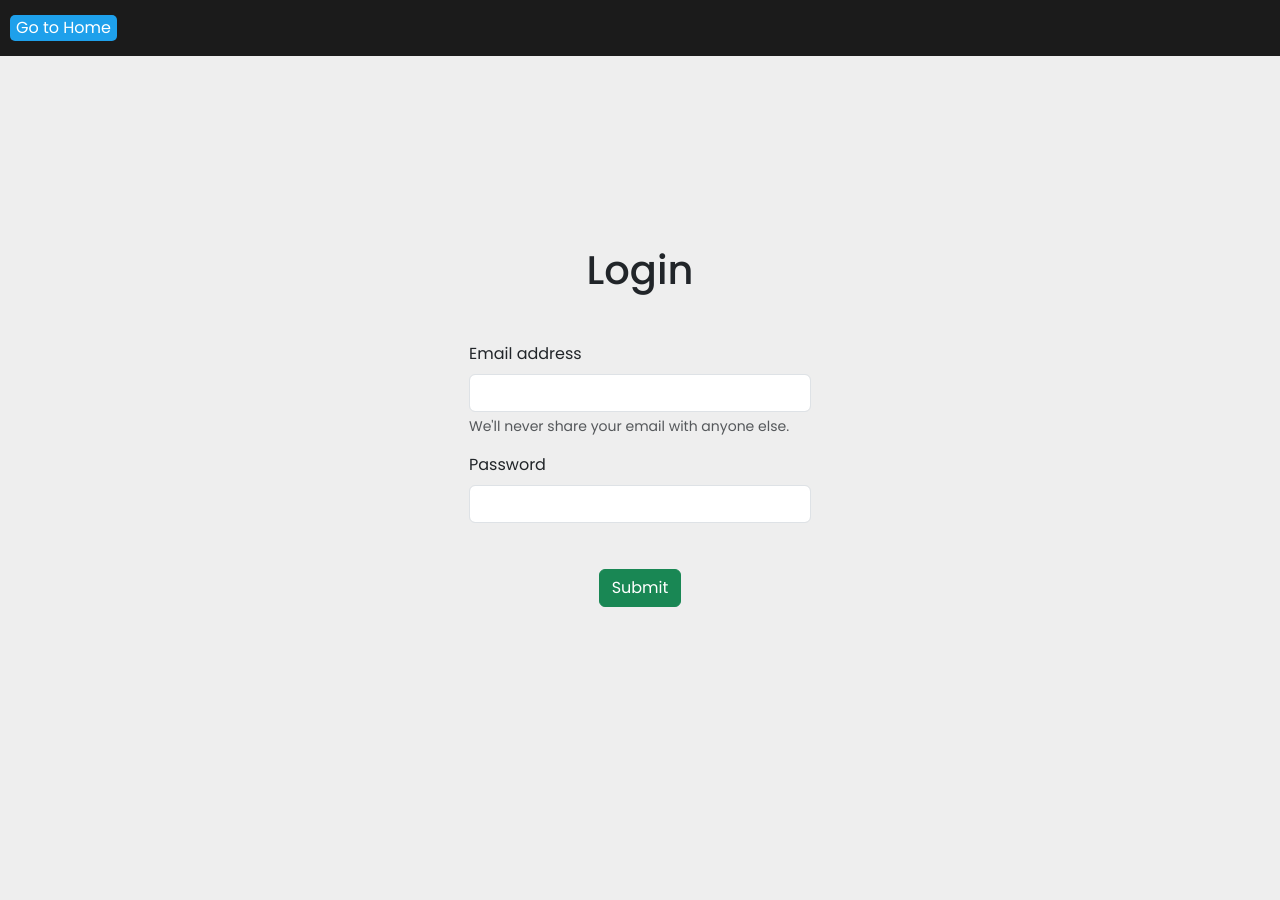
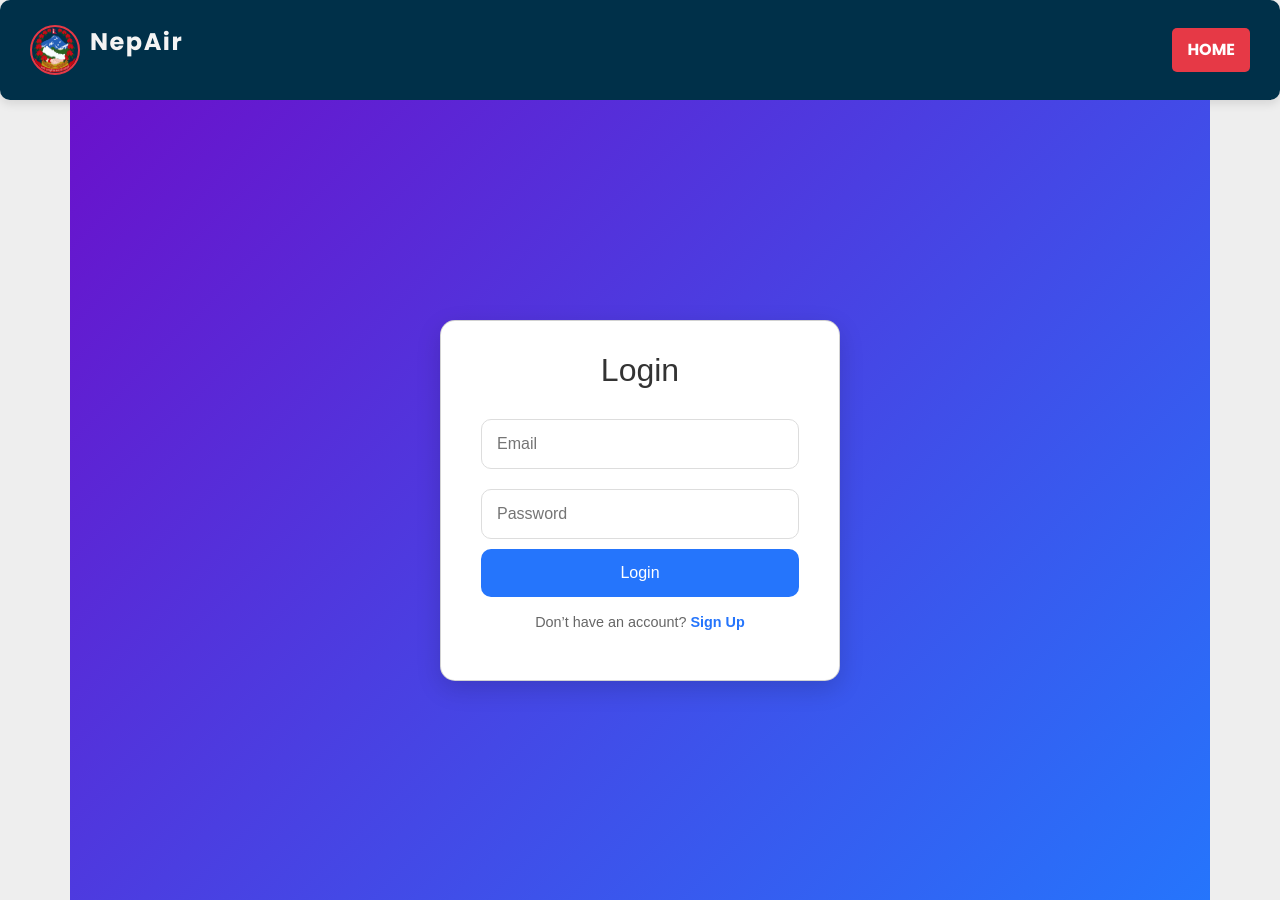
Before and after one commit to ShrijanThapa77/NepAir, a React (Create React App) app: page /login in a window 1280 px wide. Before the commit the page ends 800 px from the top, so only its background shows below. Built offline with nearby package versions, Linux system fonts and the light colour scheme.

Commit message:
Login function/firebase

```diff
--- a/package.json
+++ b/package.json
@@ -5,6 +5,7 @@
   "dependencies": {
     "babel-preset-react-app": "^10.0.1",
     "cra-template": "1.2.0",
+    "firebase": "^11.2.0",
     "i": "^0.3.7",
     "react": "^19.0.0",
     "react-dom": "^19.0.0",
--- a/src/App.css
+++ b/src/App.css
@@ -94,7 +94,7 @@ nav{
 
 iframe{
   border-radius: 10px;
-  width:750px;
+  width:950px;
   box-shadow: 5px 5px 15px rgba(0, 0, 0, 0.3);
 }
 
--- a/src/App.js
+++ b/src/App.js
@@ -1,15 +1,15 @@
-import Home from './pages/Home';
-import Login from './pages/Login';
+import React from "react";
+import { BrowserRouter, Routes, Route } from "react-router-dom";
+import Home from "./pages/Home";
+import Login from "./pages/Login";
 import './App.css';
-import { BrowserRouter, Routes, Route } from "react-router-dom";
 
 function App() {
   return (
     <BrowserRouter>
       <Routes>
-        <Route index element={<Home />}/>
-        <Route path='/home' element={<Home />}/>
-        <Route path='/login' element={<Login />}/>
+        <Route path="/" element={<Home />} />
+        <Route path="/login" element={<Login />} />
       </Routes>
     </BrowserRouter>
   );
--- a/src/components/Navbar.jsx
+++ b/src/components/Navbar.jsx
@@ -1,37 +1,112 @@
-import React from 'react'
+import React, { useState, useEffect } from 'react';
 import { useNavigate } from "react-router-dom";
+import { auth } from "../firebase"; // Make sure this is the correct path to your firebase.js
+import { onAuthStateChanged, signOut } from 'firebase/auth';
 
 function Navbar() {
+  const [user, setUser] = useState(null); // Track user state
   const navigate = useNavigate();
+
+  useEffect(() => {
+    // Track user state with Firebase authentication
+    const unsubscribe = onAuthStateChanged(auth, (user) => {
+      if (user) {
+        setUser(user); // If user is logged in, store user info
+      } else {
+        setUser(null); // If no user, set user as null
+      }
+    });
+
+    // Clean up subscription on component unmount
+    return () => unsubscribe();
+  }, []);
+
+  const goToPage = (page) => {
+    if (page === 'Home') {
+      navigate('/'); // Navigate to the root page
+    } else {
+      navigate(`/${page}`);
+    }
+  };
 
   const goToLogin = (e) => {
     e.preventDefault();
     navigate("/login");
   };
 
-  const goToPage = (page) => {
-    navigate(`/${page}`);
+  const handleLogout = () => {
+    signOut(auth); // Sign out the user
+    navigate("/"); // Redirect to login page after signing out
   };
 
   return (
     <div className='contain'>
       <nav style={styles.navbar}>
-        <div className="logo" style={styles.logoContainer}>
+        {/* Logo Section */}
+        <div style={styles.logoContainer}>
           <img src="/images/nepal_logo.png" alt="Nepal Logo" style={styles.logoImage} />
-          <div style={styles.logoTextContainer}>
-            <p style={styles.logoText}>NepAir</p>
-          </div>
+          <p style={styles.logoText}>NepAir</p>
         </div>
+
+        {/* Navigation Links */}
         <div style={styles.navLinks}>
-          <button style={styles.navButton} onClick={() => goToPage('home')}>Home</button>
-          <button style={styles.navButton} onClick={() => goToPage('dashboard')}>Dashboard</button>
-          <button style={styles.navButton} onClick={() => goToPage('education')}>Education</button>
-          <button style={styles.navButton} onClick={() => goToPage('analysis')}>Analysis</button>
+          <button
+            style={styles.navButton}
+            onMouseEnter={(e) => (e.target.style.backgroundColor = styles.navButtonHover.backgroundColor)}
+            onMouseLeave={(e) => (e.target.style.backgroundColor = styles.navButton.backgroundColor)}
+            onClick={() => goToPage('Home')}
+          >
+            Home
+          </button>
+          <button
+            style={styles.navButton}
+            onMouseEnter={(e) => (e.target.style.backgroundColor = styles.navButtonHover.backgroundColor)}
+            onMouseLeave={(e) => (e.target.style.backgroundColor = styles.navButton.backgroundColor)}
+            onClick={() => goToPage('dashboard')}
+          >
+            Dashboard
+          </button>
+          <button
+            style={styles.navButton}
+            onMouseEnter={(e) => (e.target.style.backgroundColor = styles.navButtonHover.backgroundColor)}
+            onMouseLeave={(e) => (e.target.style.backgroundColor = styles.navButton.backgroundColor)}
+            onClick={() => goToPage('education')}
+          >
+            Education
+          </button>
+          <button
+            style={styles.navButton}
+            onMouseEnter={(e) => (e.target.style.backgroundColor = styles.navButtonHover.backgroundColor)}
+            onMouseLeave={(e) => (e.target.style.backgroundColor = styles.navButton.backgroundColor)}
+            onClick={() => goToPage('analysis')}
+          >
+            Analysis
+          </button>
         </div>
-        <div className="auth-btn" style={styles.authButtonContainer}>
-          <form onSubmit={goToLogin}>
-            <input type="submit" value="Go to Login" style={styles.loginButton} />
-          </form>
+
+        {/* Authentication Button */}
+        <div style={styles.authButtonContainer}>
+          {user ? (
+            <div style={styles.userName}>
+              {user.displayName || "User"} {/* Display user's full name */}
+              <button
+                style={styles.navButton}
+                onClick={handleLogout}
+              >
+                Log Out
+              </button>
+            </div>
+          ) : (
+            <form onSubmit={goToLogin}>
+              <input
+                type="submit"
+                value="Login"
+                style={styles.loginButton}
+                onMouseEnter={(e) => (e.target.style.backgroundColor = styles.loginButtonHover.backgroundColor)}
+                onMouseLeave={(e) => (e.target.style.backgroundColor = styles.loginButton.backgroundColor)}
+              />
+            </form>
+          )}
         </div>
       </nav>
     </div>
@@ -43,10 +118,10 @@ const styles = {
     display: 'flex',
     justifyContent: 'space-between',
     alignItems: 'center',
-    backgroundColor: '#002E3D', // Deep blue for clean air and sky
+    backgroundColor: '#003049', // Modern deep blue
     padding: '15px 30px',
-    boxShadow: '0 2px 10px rgba(0, 0, 0, 0.1)',
-    borderRadius: '10px', // Rounded edges for a modern look
+    boxShadow: '0 4px 10px rgba(0, 0, 0, 0.1)',
+    borderRadius: '10px',
   },
   logoContainer: {
     display: 'flex',
@@ -57,63 +132,56 @@ const styles = {
     width: '50px',
     height: '50px',
     borderRadius: '50%',
-  },
-  logoTextContainer: {
-    display: 'flex',
-    flexDirection: 'column',
+    border: '2px solid #E63946', // Red border for emphasis
   },
   logoText: {
-    fontSize: '40px',
+    fontSize: '24px',
     fontWeight: 'bold',
-    color: '#fff', // White color for the text
-    background: 'linear-gradient(to left, #1E6FB3, #D6403F)', // Gradient from blue to red
-    padding: '5px 20px',
-    borderRadius: '10px', // Rounded corners for the text background
-    boxShadow: '2px 2px 8px rgba(0, 0, 0, 0.2)', // Slight shadow for depth
-    fontFamily: '"Arial", sans-serif',
-    letterSpacing: '2px',
-    textTransform: 'uppercase',  // Official and bold look
+    color: '#F4F4F4',
+    letterSpacing: '1.5px',
   },
   navLinks: {
     display: 'flex',
-    alignItems: 'center',
-    gap: '20px',
+    gap: '15px',
   },
   navButton: {
-    padding: '10px 20px',
-    backgroundColor: '#A11B16', // Red color inspired by Nepal flag
+    padding: '10px 15px',
+    backgroundColor: '#E63946', // Nepal-inspired red
     border: 'none',
-    color: '#fff',
+    color: '#FFF',
     fontSize: '16px',
     fontWeight: 'bold',
     cursor: 'pointer',
     borderRadius: '5px',
-    textTransform: 'uppercase', // Bold uppercase text
-    transition: 'background-color 0.3s, transform 0.3s', // Smooth transition for hover effects
-    letterSpacing: '1px',
+    textTransform: 'uppercase',
+    transition: 'background-color 0.3s, transform 0.3s',
   },
   navButtonHover: {
-    backgroundColor: '#D6403F', // Lighter red for hover effect
-    transform: 'scale(1.05)', // Slight scaling effect on hover
+    backgroundColor: '#FF6F61', // Lighter red for hover
   },
   authButtonContainer: {
     display: 'flex',
-    justifyContent: 'flex-end',
+    alignItems: 'center',
   },
   loginButton: {
     padding: '10px 20px',
-    backgroundColor: '#A11B16', // Red color inspired by Nepal flag
+    backgroundColor: '#E63946', // Match navigation button color
     border: 'none',
-    color: '#fff',
+    color: '#FFF',
     fontSize: '16px',
     fontWeight: 'bold',
+    borderRadius: '5px',
     cursor: 'pointer',
-    borderRadius: '5px',
     transition: 'background-color 0.3s',
   },
   loginButtonHover: {
-    backgroundColor: '#D6403F', // Lighter red for hover effect
+    backgroundColor: '#FF6F61',
   },
+  userName: {
+    display: 'flex',
+    gap: '10px',
+    alignItems: 'center',
+  }
 };
 
 export default Navbar;
--- /dev/null
+++ b/src/firebase.jsx
@@ -0,0 +1,30 @@
+import { initializeApp } from "firebase/app";
+import { getAuth } from "firebase/auth";
+import { getDatabase } from "firebase/database";
+import { getFirestore } from "firebase/firestore";
+// TODO: Add SDKs for Firebase products that you want to use
+// https://firebase.google.com/docs/web/setup#available-libraries
+
+// Your web app's Firebase configuration
+// For Firebase JS SDK v7.20.0 and later, measurementId is optional
+const firebaseConfig = {
+  apiKey: "AIzaSyBpCYaJchmEpsWlXHPD-uisjFaSRJ8x8Hk",
+  authDomain: "nepair.firebaseapp.com",
+  projectId: "nepair",
+  storageBucket: "nepair.firebasestorage.app",
+  messagingSenderId: "276467154587",
+  appId: "1:276467154587:web:cb67bb2d3216d3588c503e",
+  measurementId: "G-70HPST05X7"
+};
+
+// Initialize Firebase
+const app = initializeApp(firebaseConfig);
+const auth = getAuth(app);
+
+// Named export for auth
+export { auth };
+
+// Default export for app
+export default app;
+export const database = getDatabase(app);
+export const db = getFirestore(app);
--- /dev/null
+++ b/src/pages/Login.css
@@ -0,0 +1,61 @@
+.container {
+  display: flex;
+  justify-content: center;
+  align-items: center;
+  height: 100vh;
+  background: linear-gradient(135deg, #6a11cb, #2575fc);
+  font-family: 'Arial', sans-serif;
+}
+
+.card {
+  background: #ffffff;
+  border-radius: 15px;
+  box-shadow: 0 8px 24px rgba(0, 0, 0, 0.15);
+  padding: 30px 40px;
+  width: 400px;
+  text-align: center;
+}
+
+h1 {
+  font-size: 2rem;
+  margin-bottom: 20px;
+  color: #333333;
+}
+
+input, select {
+  width: 100%;
+  padding: 12px 15px;
+  margin: 10px 0;
+  border: 1px solid #dddddd;
+  border-radius: 10px;
+  box-sizing: border-box;
+  font-size: 1rem;
+}
+
+.submit-btn {
+  width: 100%;
+  background: #2575fc;
+  color: #ffffff;
+  padding: 12px;
+  border: none;
+  border-radius: 10px;
+  font-size: 1rem;
+  cursor: pointer;
+  transition: background 0.3s ease;
+}
+
+.submit-btn:hover {
+  background: #6a11cb;
+}
+
+.toggle-link {
+  margin-top: 15px;
+  font-size: 0.9rem;
+  color: #666666;
+}
+
+.toggle-link span {
+  color: #2575fc;
+  cursor: pointer;
+  font-weight: bold;
+}
--- a/src/pages/Login.jsx
+++ b/src/pages/Login.jsx
@@ -1,39 +1,235 @@
-import React from 'react'
+import React, { useState } from 'react';
 import { useNavigate } from "react-router-dom";
+import { createUserWithEmailAndPassword, signInWithEmailAndPassword } from "firebase/auth";
+import { auth } from "../firebase"; // Make sure this is the correct path to your firebase.js
+import './Login.css';
+
+// Navbar Component
+function Navbar() {
+  const navigate = useNavigate();
+
+  const goToPage = (page) => {
+    if (page === 'Home') {
+      navigate('/'); // Navigate to the root (actual home page)
+    } else {
+      navigate(`/${page}`);
+    }
+  };
+
+  return (
+    <div className='contain'>
+      <nav style={styles.navbar}>
+        <div style={styles.logoContainer}>
+          <img src="/images/nepal_logo.png" alt="Nepal Logo" style={styles.logoImage} />
+          <p style={styles.logoText}>NepAir</p>
+        </div>
+        <div style={styles.navLinks}>
+          <button
+            style={styles.navButton}
+            onMouseEnter={(e) => (e.target.style.backgroundColor = styles.navButtonHover.backgroundColor)}
+            onMouseLeave={(e) => (e.target.style.backgroundColor = styles.navButton.backgroundColor)}
+            onClick={() => goToPage('Home')}
+          >
+            Home
+          </button>
+        </div>
+      </nav>
+    </div>
+  );
+}
+
+const styles = {
+  navbar: {
+    display: 'flex',
+    justifyContent: 'space-between',
+    alignItems: 'center',
+    backgroundColor: '#003049',
+    padding: '15px 30px',
+    boxShadow: '0 4px 10px rgba(0, 0, 0, 0.1)',
+    borderRadius: '10px',
+  },
+  logoContainer: {
+    display: 'flex',
+    alignItems: 'center',
+    gap: '10px',
+  },
+  logoImage: {
+    width: '50px',
+    height: '50px',
+    borderRadius: '50%',
+    border: '2px solid #E63946',
+  },
+  logoText: {
+    fontSize: '24px',
+    fontWeight: 'bold',
+    color: '#F4F4F4',
+    letterSpacing: '1.5px',
+  },
+  navLinks: {
+    display: 'flex',
+    gap: '15px',
+  },
+  navButton: {
+    padding: '10px 15px',
+    backgroundColor: '#E63946',
+    border: 'none',
+    color: '#FFF',
+    fontSize: '16px',
+    fontWeight: 'bold',
+    cursor: 'pointer',
+    borderRadius: '5px',
+    textTransform: 'uppercase',
+    transition: 'background-color 0.3s, transform 0.3s',
+  },
+  navButtonHover: {
+    backgroundColor: '#FF6F61',
+  },
+};
+
+// Login Component
 const Login = () => {
-    const navigate = useNavigate();
+  const [isLogin, setIsLogin] = useState(true);
+  const [formData, setFormData] = useState({
+    firstName: '',
+    lastName: '',
+    age: '',
+    gender: '',
+    email: '',
+    password: '',
+    confirmPassword: ''
+  });
+  const navigate = useNavigate();
 
-    const goToHome = (e) => {
-      e.preventDefault();
-      navigate("/Home");
-    };
+  const toggleForm = () => {
+    setIsLogin(!isLogin);
+    setFormData({
+      firstName: '',
+      lastName: '',
+      age: '',
+      gender: '',
+      email: '',
+      password: '',
+      confirmPassword: ''
+    });
+  };
+
+  const handleChange = (e) => {
+    const { name, value } = e.target;
+    setFormData({ ...formData, [name]: value });
+  };
+
+  const handleSubmit = async (e) => {
+    e.preventDefault();
+
+    if (isLogin) {
+      // Handle Login
+      try {
+        const userCredential = await signInWithEmailAndPassword(auth, formData.email, formData.password);
+        console.log("Logged in:", userCredential.user);
+        alert("Login successful!");
+        navigate("/"); // Redirect to home page
+      } catch (error) {
+        console.error("Login Error:", error.message);
+        alert(error.message);
+      }
+    } else {
+      // Handle Signup
+      if (formData.password !== formData.confirmPassword) {
+        alert("Passwords do not match!");
+        return;
+      }
+
+      try {
+        const userCredential = await createUserWithEmailAndPassword(auth, formData.email, formData.password);
+        console.log("User signed up:", userCredential.user);
+        alert("Account created successfully!");
+        navigate("/"); // Redirect to home page
+      } catch (error) {
+        console.error("Signup Error:", error.message);
+        alert(error.message);
+      }
+    }
+  };
 
   return (
     <>
-    <div className='homebtn'>
-    <form onSubmit={goToHome}>
-        <input type="submit" value="Go to Home" />
-    </form>
-    </div>
-        <div className='loginForm'>
-    <form>
-    <h1>Login</h1>
-  <div className="mb-3">
-    <label for="exampleInputEmail1" className="form-label">Email address</label>
-    <input type="email" className="form-control" id="exampleInputEmail1" aria-describedby="emailHelp"/>
-    <div id="emailHelp" className="form-text">We'll never share your email with anyone else.</div>
-  </div>
-  <div className="mb-3">
-    <label for="exampleInputPassword1" className="form-label">Password</label>
-    <input type="password" className="form-control" id="exampleInputPassword1"/>
-  </div>
-  <div className='btnform'>
-  <button type="submit" className="btn btn-success">Submit</button>
-  </div>
-</form>
-    </div>
+      <Navbar />
+      <div className="container">
+        <div className="card">
+          <h1>{isLogin ? 'Login' : 'Sign Up'}</h1>
+          <form onSubmit={handleSubmit}>
+            {!isLogin && (
+              <>
+                <input
+                  type="text"
+                  name="firstName"
+                  placeholder="First Name"
+                  value={formData.firstName}
+                  onChange={handleChange}
+                  required
+                />
+                <input
+                  type="text"
+                  name="lastName"
+                  placeholder="Last Name"
+                  value={formData.lastName}
+                  onChange={handleChange}
+                  required
+                />
+                <input
+                  type="number"
+                  name="age"
+                  placeholder="Age"
+                  value={formData.age}
+                  onChange={handleChange}
+                  required
+                />
+                <select name="gender" value={formData.gender} onChange={handleChange} required>
+                  <option value="">Select Gender</option>
+                  <option value="male">Male</option>
+                  <option value="female">Female</option>
+                  <option value="other">Other</option>
+                </select>
+              </>
+            )}
+            <input
+              type="email"
+              name="email"
+              placeholder="Email"
+              value={formData.email}
+              onChange={handleChange}
+              required
+            />
+            <input
+              type="password"
+              name="password"
+              placeholder="Password"
+              value={formData.password}
+              onChange={handleChange}
+              required
+            />
+            {!isLogin && (
+              <input
+                type="password"
+                name="confirmPassword"
+                placeholder="Retype Password"
+                value={formData.confirmPassword}
+                onChange={handleChange}
+                required
+              />
+            )}
+            <button type="submit" className="submit-btn">
+              {isLogin ? 'Login' : 'Sign Up'}
+            </button>
+          </form>
+          <p className="toggle-link">
+            {isLogin ? 'Don’t have an account? ' : 'Already have an account? '}
+            <span onClick={toggleForm}>{isLogin ? 'Sign Up' : 'Login'}</span>
+          </p>
+        </div>
+      </div>
     </>
-  )
-}
+  );
+};
 
-export default Login
+export default Login;
```
Also changed, not shown: 1 other file (tests, documents, lock files or other folders).
